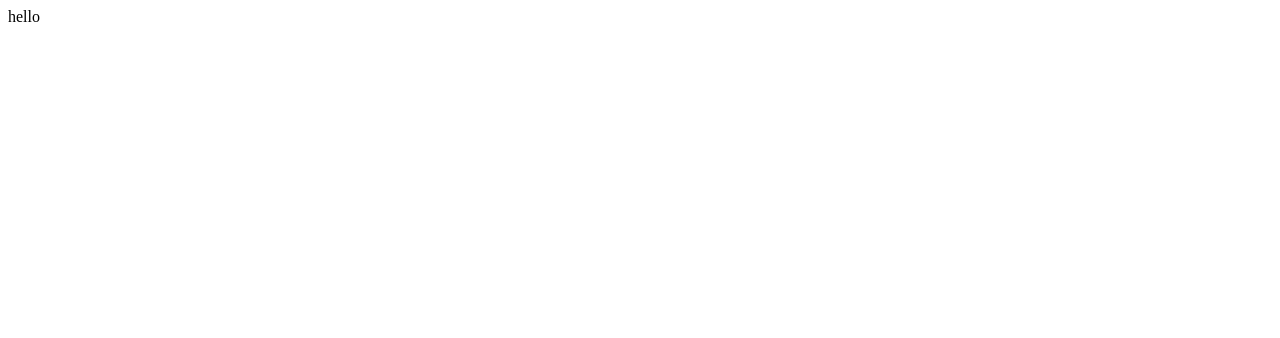
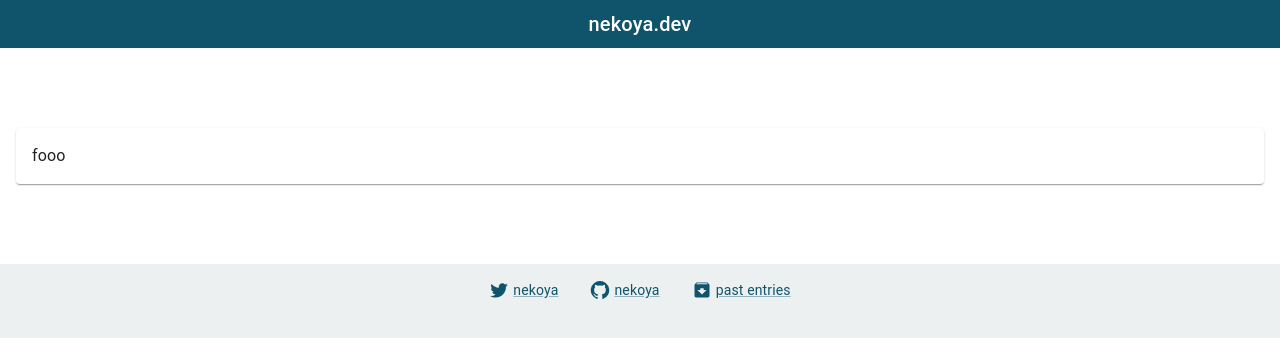
Before and after one commit to nekoya/vite-blog, a React (Vite) app: page / in a window 1280 px wide. Shown: the top 338 px of the page. Built offline with nearby package versions, Linux system fonts and the light colour scheme.

Commit message:
Apply base design

```diff
--- a/src/App.tsx
+++ b/src/App.tsx
@@ -1,3 +1,38 @@
+import { Box, createTheme, Paper, ThemeProvider } from "@mui/material";
+import { blue } from "@mui/material/colors";
+import { Footer } from "./components/Footer";
+import { Header } from "./components/Header";
+
+const theme = createTheme({
+    palette: {
+        primary: {
+            main: "#0f546b",
+            light: "#ecf0f1",
+        },
+        secondary: {
+            main: blue[50],
+        },
+    },
+});
+
 export const App: React.VFC = () => {
-    return <div>hello</div>;
+    return (
+        <ThemeProvider theme={theme}>
+            <Box
+                sx={{
+                    minHeight: "100vh",
+                    display: "flex",
+                    flexDirection: "column",
+                }}
+            >
+                <Header />
+                <Box mx={2} my={10}>
+                    <Paper>
+                        <Box p={2}>fooo</Box>
+                    </Paper>
+                </Box>
+                <Footer />
+            </Box>
+        </ThemeProvider>
+    );
 };
--- /dev/null
+++ b/src/components/FlexBox.tsx
@@ -0,0 +1,11 @@
+import { BoxProps, Box } from "@mui/material";
+
+export const FlexBox: React.FC<BoxProps> = (props) => {
+    const { children, ...rest } = props;
+    const boxProps: BoxProps = {
+        display: "flex",
+        alignItems: "center",
+    };
+    Object.assign(boxProps, rest);
+    return <Box {...boxProps}>{children}</Box>;
+};
--- /dev/null
+++ b/src/components/Footer.tsx
@@ -0,0 +1,30 @@
+import TwitterIcon from "@mui/icons-material/Twitter";
+import { Box, Link } from "@mui/material";
+import { IconText } from "./IconText";
+import GitHubIcon from "@mui/icons-material/GitHub";
+import { FlexBox } from "./FlexBox";
+import ArchiveIcon from "@mui/icons-material/Archive";
+
+export const Footer: React.VFC = () => {
+    return (
+        <Box
+            sx={{
+                flexGrow: 1,
+                bgcolor: "primary.light",
+                p: 2,
+            }}
+        >
+            <FlexBox gap={4} justifyContent="center">
+                <Link href="https://twitter.com/nekoya">
+                    <IconText icon={TwitterIcon}>nekoya</IconText>
+                </Link>
+                <Link href="https://github.com/nekoya">
+                    <IconText icon={GitHubIcon}>nekoya</IconText>
+                </Link>
+                <Link href="https://nekoya.github.io/blog/archives/">
+                    <IconText icon={ArchiveIcon}>past entries</IconText>
+                </Link>
+            </FlexBox>
+        </Box>
+    );
+};
--- /dev/null
+++ b/src/components/Header.tsx
@@ -0,0 +1,15 @@
+import { AppBar, Box, Toolbar, Typography } from "@mui/material";
+
+export const Header: React.VFC = () => {
+    return (
+        <Box>
+            <AppBar position="static" elevation={0}>
+                <Toolbar variant="dense" disableGutters>
+                    <Typography mx="auto" variant="h6">
+                        nekoya.dev
+                    </Typography>
+                </Toolbar>
+            </AppBar>
+        </Box>
+    );
+};
--- /dev/null
+++ b/src/components/IconText.tsx
@@ -0,0 +1,15 @@
+import { Box, SvgIconProps, Typography } from "@mui/material";
+import { FlexBox } from "./FlexBox";
+
+export const IconText: React.FC<{
+    icon: (x: SvgIconProps) => JSX.Element;
+}> = (props) => {
+    return (
+        <FlexBox>
+            <props.icon fontSize="small" />
+            <Box ml={0.5}>
+                <Typography variant="body2">{props.children}</Typography>
+            </Box>
+        </FlexBox>
+    );
+};
--- a/src/main.tsx
+++ b/src/main.tsx
@@ -1,9 +1,11 @@
+import { CssBaseline } from "@mui/material";
 import React from "react";
 import ReactDOM from "react-dom";
 import { App } from "./App";
 
 ReactDOM.render(
     <React.StrictMode>
+        <CssBaseline />
         <App />
     </React.StrictMode>,
     document.getElementById("root")
```
